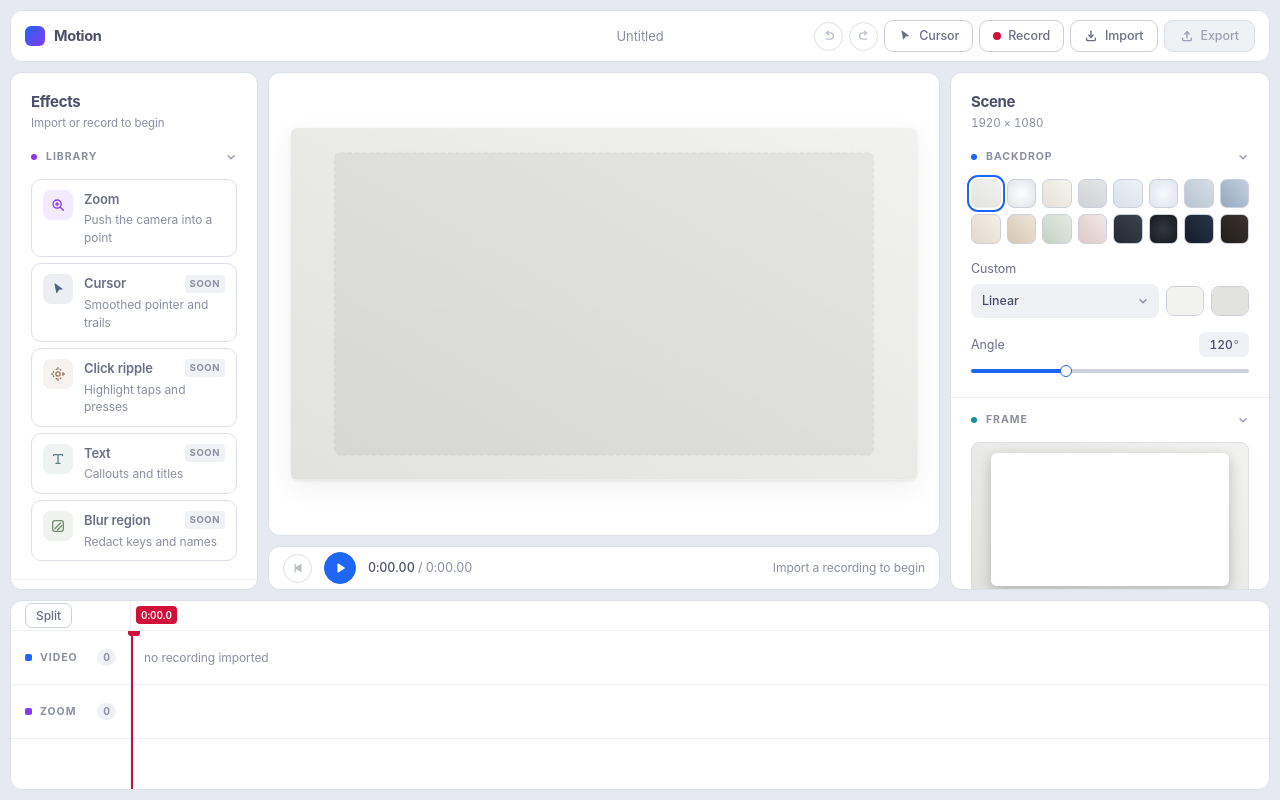
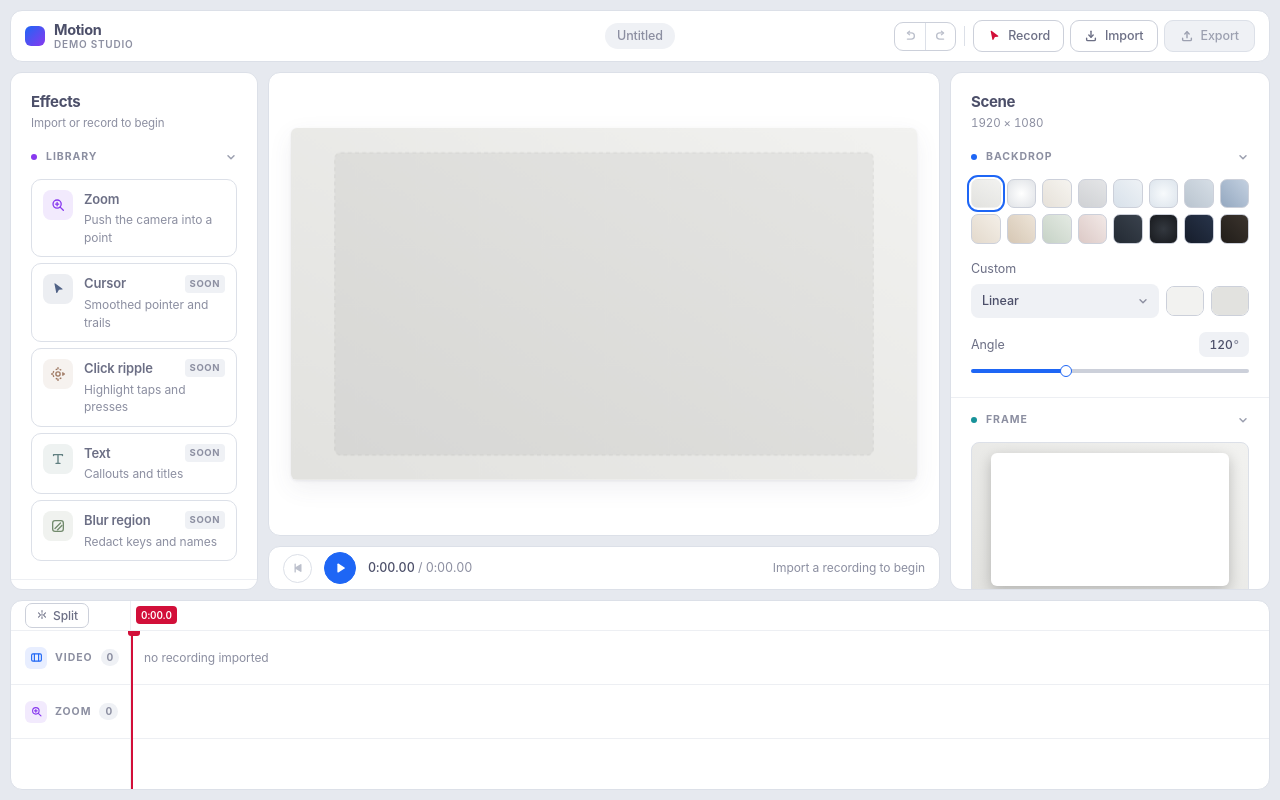
Before and after one commit to LUIDevo/motion, a React (Vite) app: page / in a window 1280 px wide. Built offline with nearby package versions, Linux system fonts and the light colour scheme.

Commit message:
more ui changes, removed cursor feature

```diff
--- a/src/styles.css
+++ b/src/styles.css
@@ -334,15 +334,6 @@ select {
   color: var(--text-2);
 }
 
-.rec-btn::before {
-  content: "";
-  width: 8px;
-  height: 8px;
-  border-radius: 50%;
-  background: var(--danger);
-  flex: none;
-}
-
 .rec-btn:hover:not(:disabled) {
   background: var(--danger-soft);
   border-color: #f0c4ce;
@@ -355,9 +346,18 @@ select {
   color: #fff;
 }
 
-.rec-btn.active::before {
-  border-radius: 2px;
-  background: #fff;
+/* The cursor glyph says what is actually being captured — the pointer, not
+   just the screen — which is the whole reason this app records at all. */
+.rec-btn svg {
+  color: var(--danger);
+}
+
+.rec-btn:hover:not(:disabled) svg {
+  color: var(--danger);
+}
+
+.rec-btn.active svg {
+  color: #fff;
   animation: rec-pulse 1.6s ease-in-out infinite;
 }
 
@@ -1737,3 +1737,141 @@ input[type="checkbox"]:disabled {
   border-radius: 0 0 3px 3px;
   background: var(--danger);
 }
+
+/* ---------- topbar ---------- */
+
+.brand-text {
+  display: flex;
+  flex-direction: column;
+  line-height: 1.15;
+}
+
+.brand-sub {
+  font-size: 10px;
+  font-weight: 600;
+  letter-spacing: 0.08em;
+  text-transform: uppercase;
+  color: var(--text-3);
+}
+
+.topbar-center {
+  display: flex;
+  justify-content: center;
+}
+
+/* The document reads as one object with a name and its facts attached,
+   rather than a bare filename floating in the middle of the bar. */
+.doc-chip {
+  display: flex;
+  align-items: baseline;
+  gap: 9px;
+  padding: 4px 12px;
+  border-radius: 999px;
+  background: var(--field);
+  max-width: 380px;
+}
+
+.doc-chip .doc-title {
+  font-size: 12.5px;
+  font-weight: 550;
+  color: var(--text);
+  overflow: hidden;
+  text-overflow: ellipsis;
+  white-space: nowrap;
+}
+
+.doc-chip .doc-title.dim {
+  color: var(--text-3);
+  font-weight: 500;
+}
+
+.doc-meta {
+  font-size: 11px;
+  color: var(--text-3);
+  font-variant-numeric: tabular-nums;
+  white-space: nowrap;
+}
+
+/* Joined pair: one control, two directions. */
+.btn-group {
+  display: inline-flex;
+  border: 1px solid var(--border-strong);
+  border-radius: var(--r-ctl);
+  overflow: hidden;
+  background: var(--panel);
+}
+
+.btn-group button {
+  background: none;
+  border: none;
+  width: 30px;
+  height: 27px;
+  display: grid;
+  place-items: center;
+  color: var(--text-3);
+  padding: 0;
+  transition: background 0.13s ease, color 0.13s ease;
+}
+
+.btn-group button + button {
+  border-left: 1px solid var(--border);
+}
+
+.btn-group button:hover:not(:disabled) {
+  background: var(--field);
+  color: var(--text);
+}
+
+.btn-group button:disabled {
+  color: var(--ctp-surface1);
+}
+
+.btn-group svg {
+  width: 14px;
+  height: 14px;
+}
+
+.tb-divider {
+  width: 1px;
+  height: 20px;
+  background: var(--border);
+  margin: 0 2px;
+}
+
+
+/* Track identity by icon rather than a colour dot: a glyph says what the lane
+   holds, where a dot only says that lanes differ. */
+.track-icon {
+  width: 22px;
+  height: 22px;
+  border-radius: 6px;
+  display: grid;
+  place-items: center;
+  flex: none;
+}
+
+.track-icon svg {
+  width: 13px;
+  height: 13px;
+}
+
+.track-icon.video {
+  background: var(--accent-soft);
+  color: var(--ctp-blue);
+}
+
+.track-icon.zoom {
+  background: #f2eafd;
+  color: var(--ctp-mauve);
+}
+
+.mini {
+  display: inline-flex;
+  align-items: center;
+  gap: 5px;
+}
+
+.mini svg {
+  width: 12px;
+  height: 12px;
+}
--- a/src/ui/Timeline.tsx
+++ b/src/ui/Timeline.tsx
@@ -41,6 +41,28 @@ function BlockCurve({ block }: { block: ZoomBlock }) {
     </svg>
   );
 }
+
+const IconFilm = () => (
+  <svg viewBox="0 0 16 16" fill="none" stroke="currentColor" strokeWidth="1.4" aria-hidden>
+    <rect x="2" y="3.5" width="12" height="9" rx="1.6" />
+    <path d="M5.4 3.5v9M10.6 3.5v9" />
+  </svg>
+);
+
+const IconZoomTrack = () => (
+  <svg viewBox="0 0 16 16" fill="none" stroke="currentColor" strokeWidth="1.4" aria-hidden>
+    <circle cx="7.2" cy="7.2" r="4" />
+    <path d="M10.2 10.2 13.5 13.5" strokeLinecap="round" />
+    <path d="M7.2 5.6v3.2M5.6 7.2h3.2" strokeLinecap="round" />
+  </svg>
+);
+
+const IconSplit = () => (
+  <svg viewBox="0 0 16 16" fill="none" stroke="currentColor" strokeWidth="1.4" aria-hidden>
+    <path d="M8 2v12" strokeLinecap="round" strokeDasharray="2.2 2" />
+    <path d="M3.4 5.2 6 8l-2.6 2.8M12.6 5.2 10 8l2.6 2.8" strokeLinecap="round" strokeLinejoin="round" />
+  </svg>
+);
 
 type BlockMode = "move" | "left" | "right";
 
@@ -211,16 +233,21 @@ export default function Timeline() {
             }}
             title="Split at playhead (S)"
           >
+            <IconSplit />
             Split
           </button>
         </div>
         <div className="track-label">
-          <span className="track-dot video" />
+          <span className="track-icon video">
+            <IconFilm />
+          </span>
           <span className="track-name">Video</span>
           <span className="count">{doc.segments.length}</span>
         </div>
         <div className="track-label">
-          <span className="track-dot zoom" />
+          <span className="track-icon zoom">
+            <IconZoomTrack />
+          </span>
           <span className="track-name">Zoom</span>
           <span className="count">{doc.blocks.length}</span>
         </div>
--- a/src/ui/Topbar.tsx
+++ b/src/ui/Topbar.tsx
@@ -1,5 +1,5 @@
 import { useState } from "react";
-import { invoke, isTauri } from "@tauri-apps/api/core";
+import { isTauri } from "@tauri-apps/api/core";
 import { useStore } from "../doc/store";
 import { importRecording } from "../media/import";
 import { exportVideo, pickExportPath } from "../media/export";
@@ -21,7 +21,13 @@ const IconRedo = () => (
 
 const IconCursor = () => (
   <svg viewBox="0 0 16 16" fill="currentColor" aria-hidden>
-    <path d="M4 2.4a.6.6 0 0 1 .95-.48l7.2 5.3c.44.33.24 1.03-.3 1.07l-3.2.25-1.7 3a.6.6 0 0 1-1.12-.2z" />
+    <path d="M4.2 2.6a.6.6 0 0 1 .95-.48l7.6 5.6c.44.32.24 1.02-.3 1.06l-3.4.26-1.8 3.18a.6.6 0 0 1-1.12-.2z" />
+  </svg>
+);
+
+const IconStop = () => (
+  <svg viewBox="0 0 16 16" fill="currentColor" aria-hidden>
+    <rect x="4" y="4" width="8" height="8" rx="1.6" />
   </svg>
 );
 
@@ -112,25 +118,6 @@ export default function Topbar() {
     }
   };
 
-  // Verifies the cursor half of the recorder on its own: samples Hyprland's
-  // IPC for three seconds and reports what it saw.
-  const onCursorProbe = async () => {
-    if (!isTauri()) return;
-    setStatus({ kind: "busy", label: "Move your mouse for 3s", pct: 0 });
-    try {
-      const r = await invoke<{ samples: number; movedPx: number; monitor: string }>(
-        "cursor_probe",
-        { ms: 3000 },
-      );
-      setStatus({
-        kind: "done",
-        label: `${r.samples} samples on ${r.monitor}, moved ${r.movedPx}px`,
-      });
-    } catch (err) {
-      setStatus({ kind: "error", label: String(err) });
-    }
-  };
-
   const onExport = async () => {
     const doc = useStore.getState().doc;
     if (!doc.clip) return;
@@ -167,15 +154,24 @@ export default function Topbar() {
     <header className="topbar">
       <div className="brand">
         <span className="logo" />
+        <div className="brand-text">
           <span className="brand-name">Motion</span>
+          <span className="brand-sub">Demo studio</span>
+        </div>
       </div>
 
       <div className="topbar-center">
-        {clip ? (
-          <span className="doc-title">{clip.name}</span>
-        ) : (
-          <span className="doc-title dim">Untitled</span>
+        <div className="doc-chip">
+          <span className={clip ? "doc-title" : "doc-title dim"}>
+            {clip ? clip.name : "Untitled"}
+          </span>
+          {clip && (
+            <span className="doc-meta">
+              {clip.width}×{clip.height}
+              {clip.cursor ? " · cursor" : ""}
+            </span>
           )}
+        </div>
       </div>
 
       <div className="topbar-right">
@@ -197,32 +193,25 @@ export default function Topbar() {
           </span>
         )}
 
-        <button
-          className="icon-btn"
-          onClick={undo}
-          disabled={!canUndo}
-          title="Undo (Ctrl+Z)"
-        >
+        {/* Undo and redo are one control with two directions, so they're
+            joined rather than sitting apart like unrelated actions. */}
+        <div className="btn-group">
+          <button onClick={undo} disabled={!canUndo} title="Undo (Ctrl+Z)">
             <IconUndo />
           </button>
-        <button
-          className="icon-btn"
-          onClick={redo}
-          disabled={!canRedo}
-          title="Redo (Ctrl+Shift+Z)"
-        >
+          <button onClick={redo} disabled={!canRedo} title="Redo (Ctrl+Shift+Z)">
             <IconRedo />
           </button>
+        </div>
 
-        <button className="ghost" onClick={onCursorProbe} title="Test cursor tracking">
-          <IconCursor />
-          Cursor
-        </button>
+        <span className="tb-divider" />
+
         <button
           className={recording ? "rec-btn active" : "rec-btn"}
           onClick={onRecord}
-          title={recording ? "Stop recording" : "Record the screen"}
+          title={recording ? "Stop recording" : "Record the screen and cursor"}
         >
+          {recording ? <IconStop /> : <IconCursor />}
           {recording ? "Stop" : "Record"}
         </button>
         <button className="ghost" onClick={onImport}>
```
Lines whose indentation alone changed are shown as unchanged.
